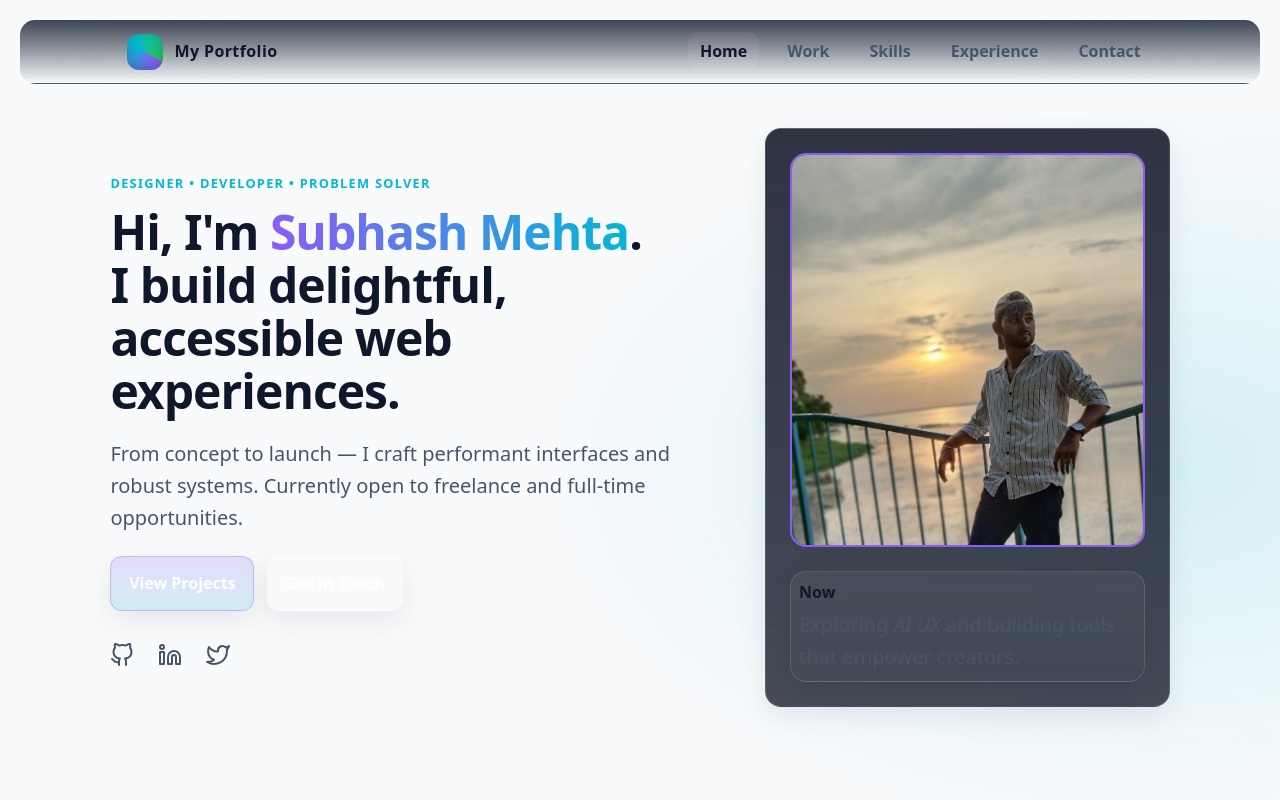
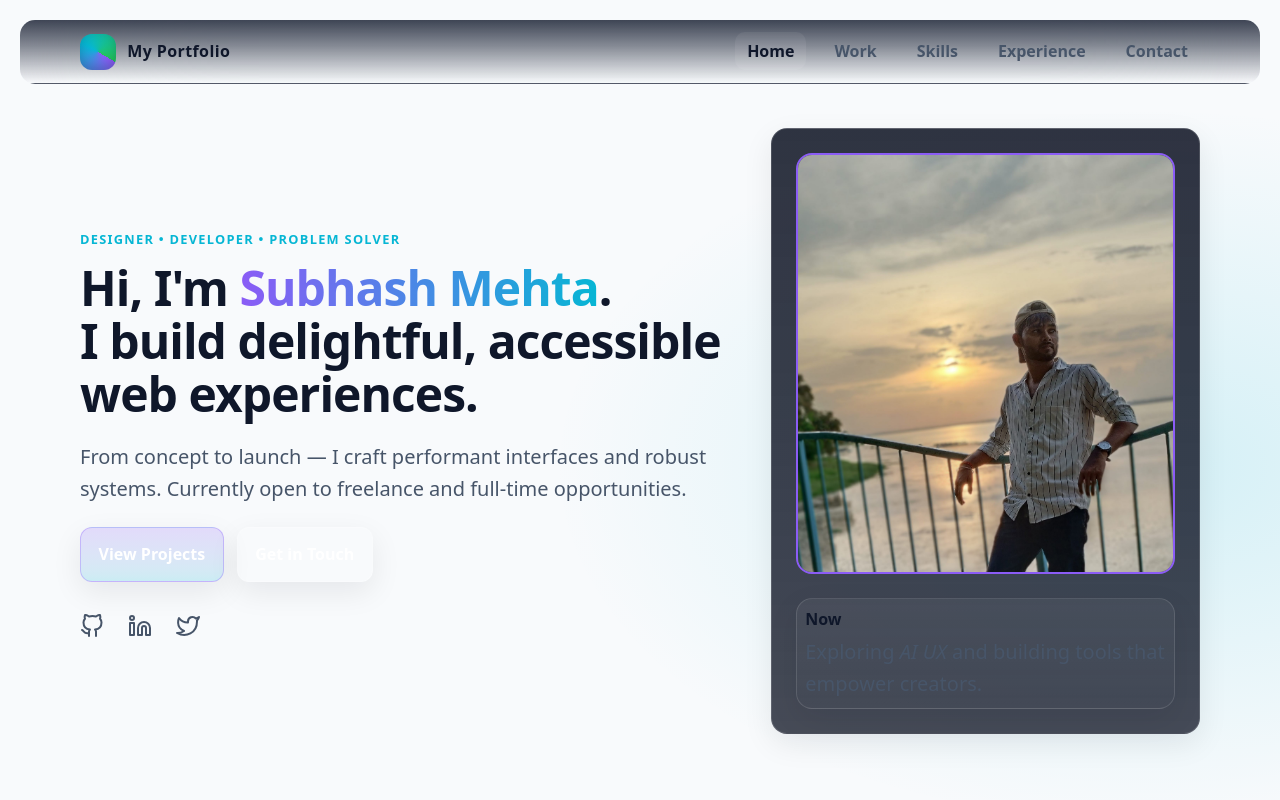
Before and after one commit to subhashmehta10/React-Project, a React (Vite) app: page / in a window 1280 px wide. Shown: the top 800 px of the page. Built offline with nearby package versions, Linux system fonts and the light colour scheme.

Commit message:
Update index.css

```diff
--- a/src/index.css
+++ b/src/index.css
@@ -39,7 +39,7 @@
          max-width: 100%; display: block;
         }
   .container {
-     width: min(84% - 1rem);
+     width: min(100% - 2rem, var(--maxw));
       margin-inline: auto;
     }
     .btn {
```
